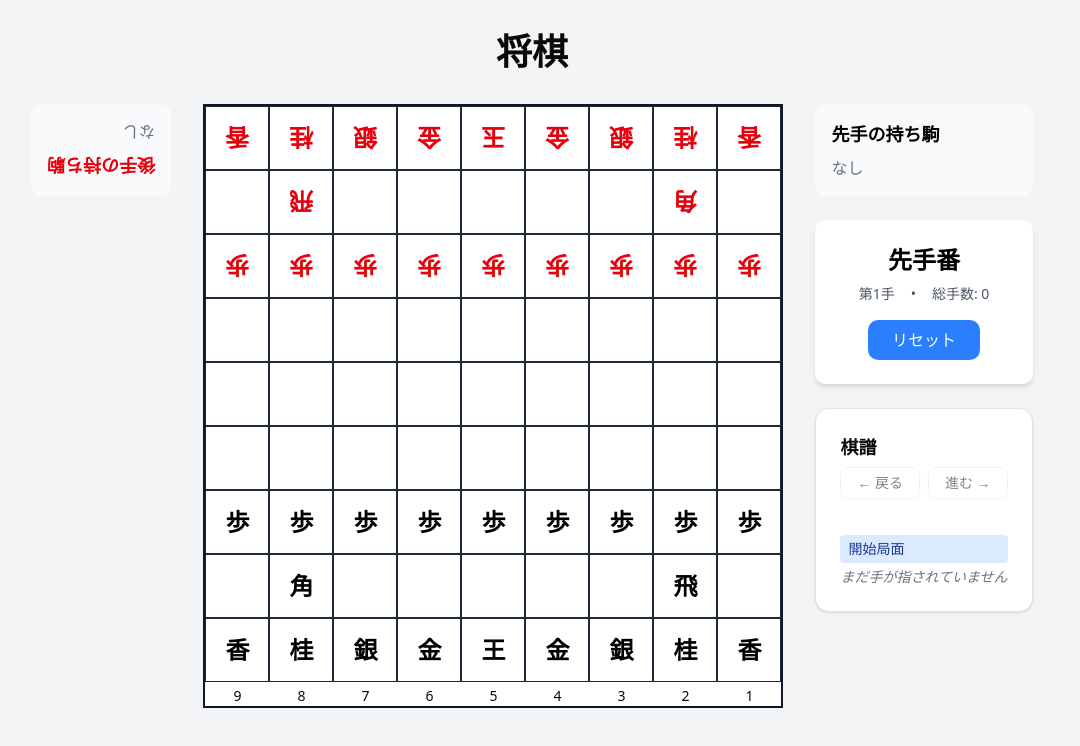
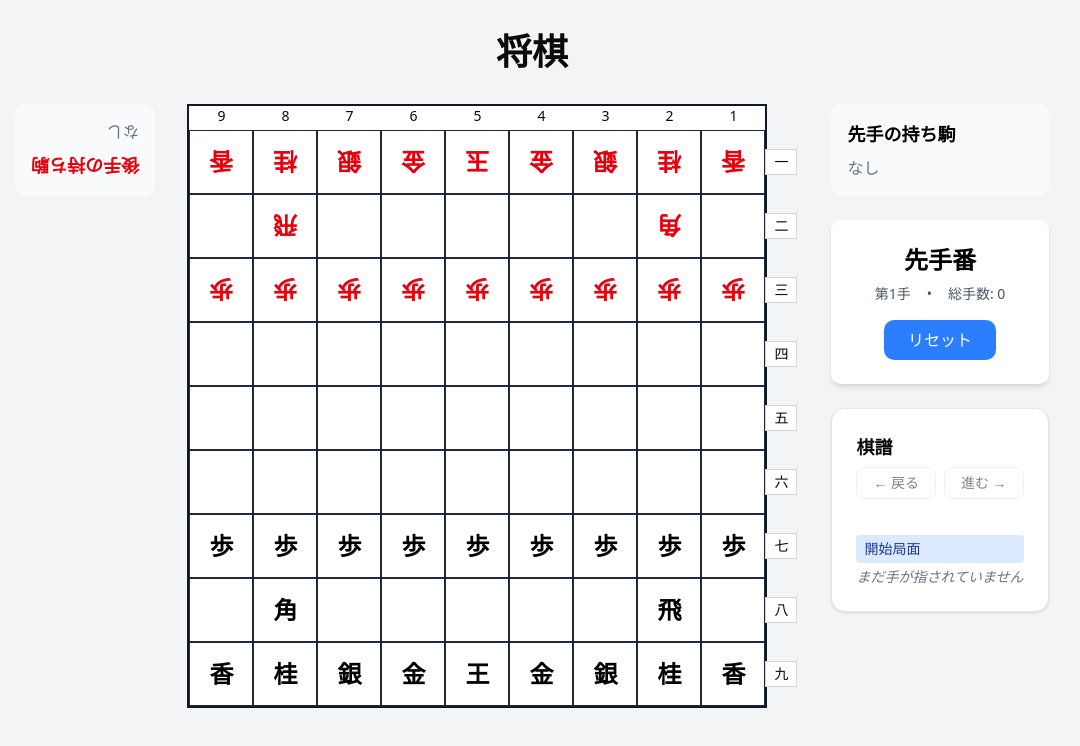
Before and after one commit to SH11235/rshogi, a React (Vite) app in the folder packages/web/: page / in a window 1280 px wide. Shown: the top 746 px of the page, without its empty margins (108-1188 px from the left). Built offline with nearby package versions, Linux system fonts and the light colour scheme.

Commit message:
design: 盤上の数字表記

```diff
--- a/packages/web/src/App.tsx
+++ b/packages/web/src/App.tsx
@@ -53,7 +53,7 @@ function App() {
 
                     {/* 将棋盤とゲーム情報を並べる */}
                     <div className="flex flex-col sm:flex-row gap-4">
-                        <div className="flex-1 flex justify-center">
+                        <div className="flex-1 flex justify-center pr-6 sm:pr-8">
                             <Board
                                 board={board}
                                 selectedSquare={selectedSquare}
@@ -109,7 +109,7 @@ function App() {
                     </div>
 
                     {/* 将棋盤 */}
-                    <div className="flex-shrink-0">
+                    <div className="flex-shrink-0 pr-6 xl:pr-8">
                         <Board
                             board={board}
                             selectedSquare={selectedSquare}
--- a/packages/web/src/components/Board.tsx
+++ b/packages/web/src/components/Board.tsx
@@ -63,7 +63,7 @@ export function Board({
                         e.currentTarget.style.backgroundColor = "";
                     }, 100);
                 }}
-                aria-label={`Square ${row}-${col}${piece ? ` with ${piece.type} piece` : ""}`}
+                aria-label={`Square ${col}${kanjiNumbers[row - 1]}${piece ? ` with ${piece.type} piece` : ""}`}
             >
                 {piece && <Piece piece={piece} />}
                 {/* 有効な移動先にドットを表示（レスポンシブサイズ） */}
@@ -78,8 +78,20 @@ export function Board({
         );
     };
 
+    // 漢数字変換
+    const kanjiNumbers = ["一", "二", "三", "四", "五", "六", "七", "八", "九"];
+
     return (
-        <div className="inline-block border-2 border-gray-900 bg-white">
+        <div className="inline-block border-2 border-gray-900 bg-white relative">
+            {/* 列の座標表示（上部） - 将棋の正しい列番号：左から右へ9-1 */}
+            <div className="flex justify-around mb-1 text-xs sm:text-sm font-medium">
+                {Array.from({ length: 9 }, (_, i) => (
+                    <div key={`col-${9 - i}`} className="w-10 sm:w-12 lg:w-16 text-center">
+                        {9 - i}
+                    </div>
+                ))}
+            </div>
+
             <div className="grid grid-cols-9 gap-0">
                 {Array.from({ length: 9 }, (_, rowIndex) =>
                     Array.from({ length: 9 }, (_, colIndex) =>
@@ -87,11 +99,17 @@ export function Board({
                     ),
                 )}
             </div>
-            {/* 座標表示（レスポンシブサイズ） */}
-            <div className="flex justify-around mt-1 text-xs sm:text-sm font-medium">
+
+            {/* 行の座標表示（右側） - 将棋の正しい段表示：上から下へ一-九 */}
+            <div
+                className="absolute -right-6 sm:-right-8 flex flex-col justify-around text-xs sm:text-sm font-medium"
+                style={{ top: "1.5rem", height: "calc(100% - 1.5rem)" }}
+            >
                 {Array.from({ length: 9 }, (_, i) => (
-                    <div key={`col-${9 - i}`} className="w-10 sm:w-12 lg:w-16 text-center">
-                        {9 - i}
+                    <div key={`row-${i + 1}`} className="h-10 sm:h-12 lg:h-16 flex items-center">
+                        <div className="bg-white border border-gray-300 px-1 py-0.5 text-center min-w-[1.5rem] sm:min-w-[2rem]">
+                            {kanjiNumbers[i]}
+                        </div>
                     </div>
                 ))}
             </div>
--- a/packages/web/src/components/MoveHistory.tsx
+++ b/packages/web/src/components/MoveHistory.tsx
@@ -18,6 +18,9 @@ function formatMove(move: Move, moveNumber: number): string {
     const isBlack = move.piece.owner === "black";
     const prefix = isBlack ? "☗" : "☖";
 
+    // 漢数字変換（段の表示用）
+    const kanjiNumbers = ["", "一", "二", "三", "四", "五", "六", "七", "八", "九"];
+
     if (move.type === "drop") {
         return `${prefix}${moveNumber}. ${
             move.piece.type === "pawn"
@@ -35,7 +38,7 @@ function formatMove(move: Move, moveNumber: number): string {
                           : move.piece.type === "rook"
                             ? "飛"
                             : move.piece.type
-        }打${move.to.column}${move.to.row}`;
+        }打${move.to.column}${kanjiNumbers[move.to.row]}`;
     }
 
     const pieceChar =
@@ -62,7 +65,7 @@ function formatMove(move: Move, moveNumber: number): string {
     const promotion = move.promote ? "成" : "";
     const capture = move.captured ? "x" : "";
 
-    return `${prefix}${moveNumber}. ${pieceChar}${capture}${move.to.column}${move.to.row}${promotion}`;
+    return `${prefix}${moveNumber}. ${pieceChar}${capture}${move.to.column}${kanjiNumbers[move.to.row]}${promotion}`;
 }
 
 export function MoveHistory({
```
